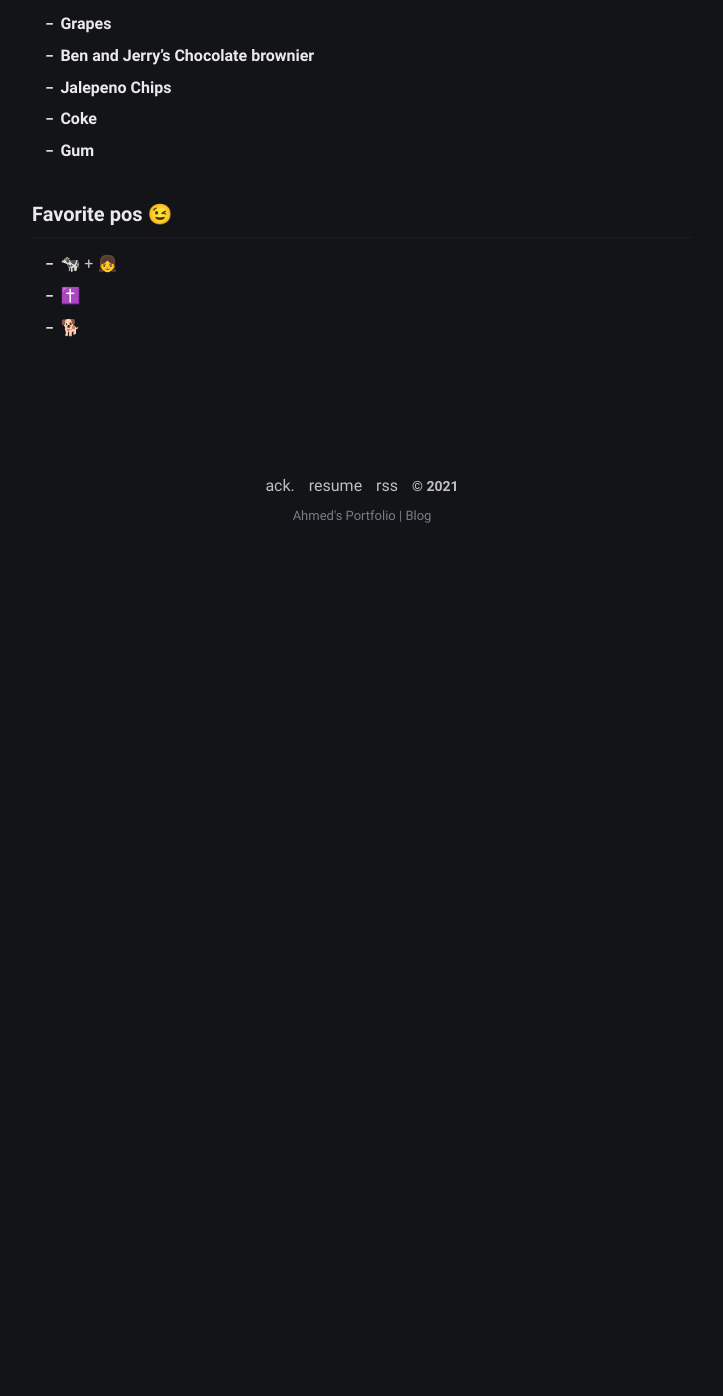
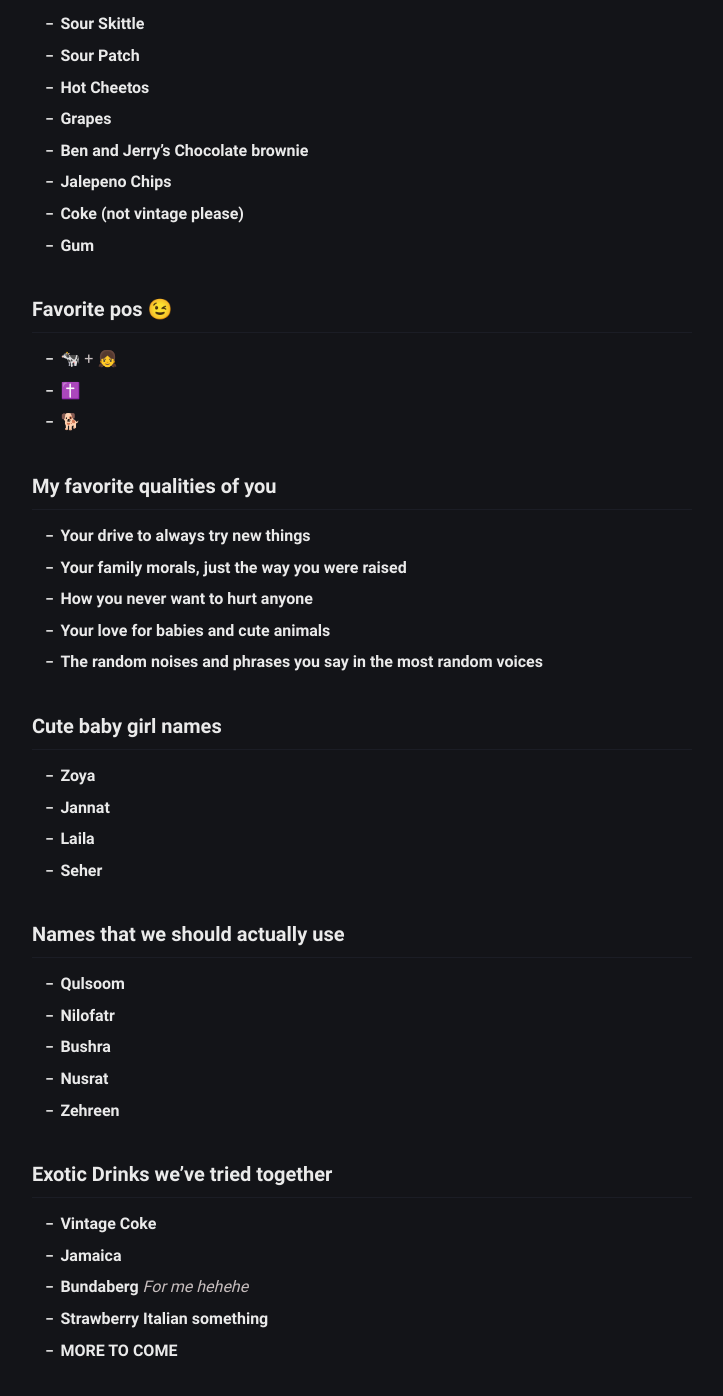
Before and after one commit to abaqai/abaqai.github.io, a Jekyll site: the page built from sar.md, in a window 1280 px wide and 1400 px high, scrolled down 1658 px. Shown: the top 1396 px of the window, without its empty margins (278-1001 px from the left). Built offline with Jekyll 4.4.1, drawn with Linux system fonts in a browser that asks for light colours; nearby versions of some CDN libraries; before the commit the page ends 2218 px from its top, so only the background shows below that; some of the changed text lies outside the part shown.

Commit message:
More updates

```diff
--- a/sar.md
+++ b/sar.md
@@ -18,13 +18,15 @@
 * **Pee Loon - Ishq Sufiyana** *Neha Kakkar*
 * **Fasle Gul** *Nusrat Fateh Ali Khan*
 
-### Your top five nicknames
+### Your top nicknames
 
 * **Bubba** *The classic one*
 * **Mushie** *When I like cuddling with you*
 * **Baby Sar** *Cause you're so smol*
 * **Bhaloo Bear** *Cause you're my bhalooooo*
 * **Cutie Bootie** *Naughty Naughty*
+* **Bloo Bloo** *Bloos Clues*
+* **Anything with Butt at the end** *Bhaloo Butt, Bushra Butt ...*
 
 ### Favorite dishes we've eaten together
 
@@ -51,9 +54,9 @@
 * **Sour Patch**
 * **Hot Cheetos**
 * **Grapes**
-* **Ben and Jerry's Chocolate brownier**
+* **Ben and Jerry's Chocolate brownie**
 * **Jalepeno Chips**
-* **Coke**
+* **Coke (not vintage please)**
 * **Gum**
 
 ### Favorite pos 😉
@@ -61,3 +64,30 @@
 * 🐄 + 👧
 * ✝️
 * 🐕
+
+### My favorite qualities of you
+* **Your drive to always try new things**
+* **Your family morals, just the way you were raised**
+* **How you never want to hurt anyone**
+* **Your love for babies and cute animals**
+* **The random noises and phrases you say in the most random voices**
+
+### Cute baby girl names
+* **Zoya**
+* **Jannat**
+* **Laila**
+* **Seher**
+
+### Names that we should actually use
+* **Qulsoom**
+* **Nilofatr**
+* **Bushra**
+* **Nusrat**
+* **Zehreen**
+
+### Exotic Drinks we've tried together
+* **Vintage Coke**
+* **Jamaica**
+* **Bundaberg** *For me hehehe*
+* **Strawberry Italian something**
+* **MORE TO COME**
```
Also changed, not shown: other parts of sar.md (+1 -0 lines).
